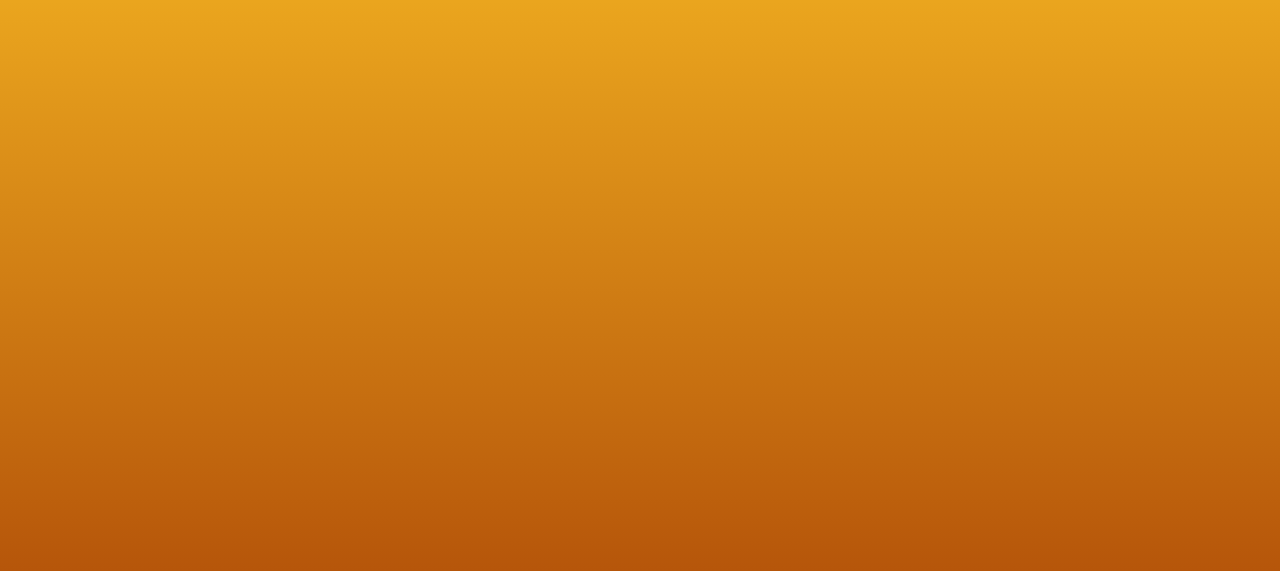
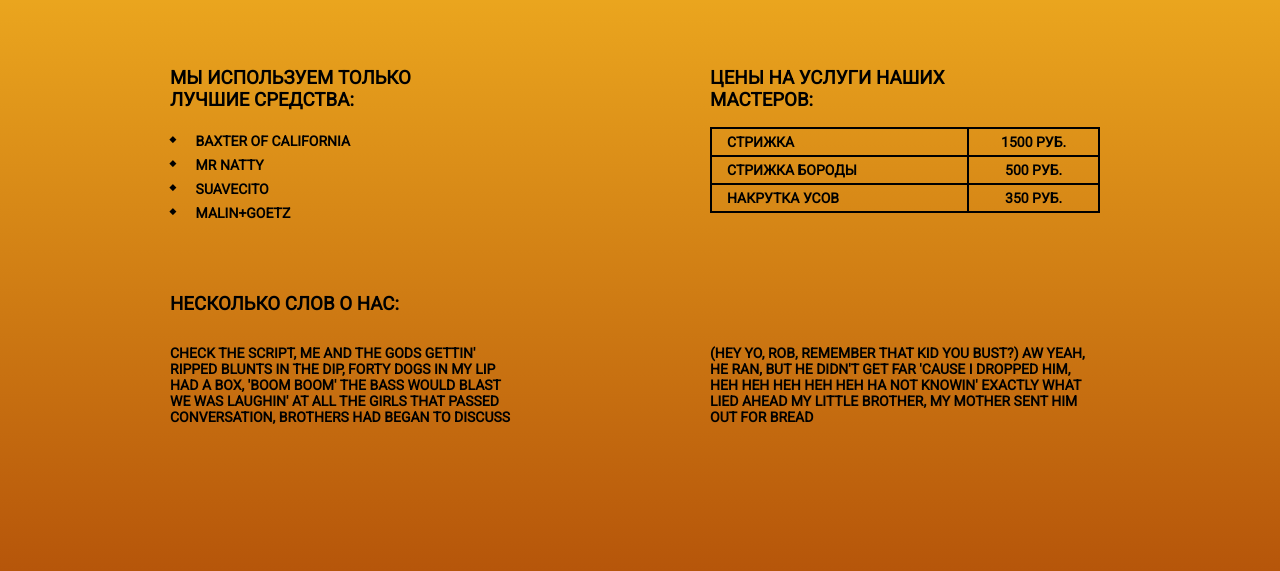
Before and after one commit to DrLivesee/Barbershop-Eugene, a plain HTML site: page price-list.html in a window 1280 px wide. Shown: the part 229-800 px from the top of the page. Drawn offline with Linux system fonts and the light colour scheme.

Commit message:
updated my code base

```diff
--- a/css/style.css
+++ b/css/style.css
@@ -602,6 +602,7 @@ ul {
   margin-right: 10px;
   margin-left: 10px;
   line-height: 36px;
+  margin-bottom: 36px;
 }
 
 .line {
@@ -618,3 +619,74 @@ ul {
   margin-right: 52px;
   vertical-align: middle;
 }
+.use-prices {
+  margin-bottom: 70px;
+  margin-top: 70px;
+  font-weight: bold;
+}
+
+.use-prices h3 {
+  margin-bottom: 16px;
+  width: 260px
+}
+
+.use-prices .use {
+  box-sizing: border-box;
+  width: 390px;
+  float: left;
+}
+
+.use li {
+  font-size: 14px;
+}
+
+.use-prices .prices {
+  box-sizing: border-box;
+  width: 420px;
+  float: right;
+}
+
+.prices .table-prices {
+  width: 390px;
+  border-collapse: collapse;
+}
+
+.prices .table-prices td {
+  border: 2px solid black;
+  vertical-align: top;
+  text-align: center;
+  padding: 5px;
+  font-size: 14px;
+}
+
+.prices .table-prices td:first-child {
+  text-align: left;
+  padding-left: 15px;
+}
+
+.words {
+  font-weight: bold;
+}
+
+.words h3 {
+  margin-bottom: 30px;
+}
+
+.words .mens-hair {
+  width: 350px;
+  float: left;
+  font-size: 14px;
+}
+
+.words .place {
+  width: 390px;
+  float: right;
+  font-size: 14px;
+  padding-right: 30px
+}
+
+/* NEWS CSS */
+
+.fs-new img {
+  border-radius: 10px;
+}
--- a/price-list.html
+++ b/price-list.html
@@ -43,14 +43,63 @@
           <div class="glav"><h1>Истинно мужская стрижка</h1></div>
           <div class="line"></div>
         </div>
-        <div class="use-prices">
-          <div class="use"></div>
-          <div class="prices"></div>
+        <div class="use-prices clearfix">
+          <div class="use">
+            <h3>Мы используем только лучшие средства:</h3>
+              <ul>
+                <li>
+                  <div class="romb">▪</div>
+                  Baxter of California
+                </li>
+                <li>
+                  <div class="romb">▪</div>
+                  Mr Natty
+                </li>
+                <li>
+                  <div class="romb">▪</div>
+                  Suavecito
+                </li>
+                <li>
+                  <div class="romb">▪</div>
+                  Malin+Goetz
+                </li>
+              </ul>
+          </div>
+          <div class="prices">
+            <h3>Цены на услуги наших мастеров:</h2>
+              <table class="table-prices">
+                <tr>
+                  <td>Стрижка</td>
+                  <td>1500 руб.</td>
+                </tr>
+                <tr>
+                  <td>Стрижка бороды</td>
+                  <td>500 руб.</td>
+                </tr>
+                <tr>
+                  <td>Накрутка усов</td>
+                  <td>350 руб.</td>
+                </tr>
+              </table>
+          </div>
         </div>
-        <h2></h2>
-        <div class="words">
-          <div class="mens-hair"></div>
-          <div class="place"></div>
+
+        <div class="words clearfix">
+          <h3>Несколько слов о нас:</h3>
+          <div class="mens-hair">
+            Check the script, me and the gods gettin' ripped
+Blunts in the dip, forty dogs in my lip
+Had a box, 'boom boom' the bass would blast
+We was laughin' at all the girls that passed
+Conversation, brothers had began to discuss
+          </div>
+          <div class="place">
+            (Hey yo, Rob, remember that kid you bust?)
+Aw yeah, he ran, but he didn't get far
+'Cause I dropped him, heh heh heh heh heh ha
+Not knowin' exactly what lied ahead
+My little brother, my mother sent him out for bread
+          </div>
         </div>
       </div>
       </main>
```
Also changed, not shown: news.html (+9 -1 lines), img/news/insurgency.jpg (added).
